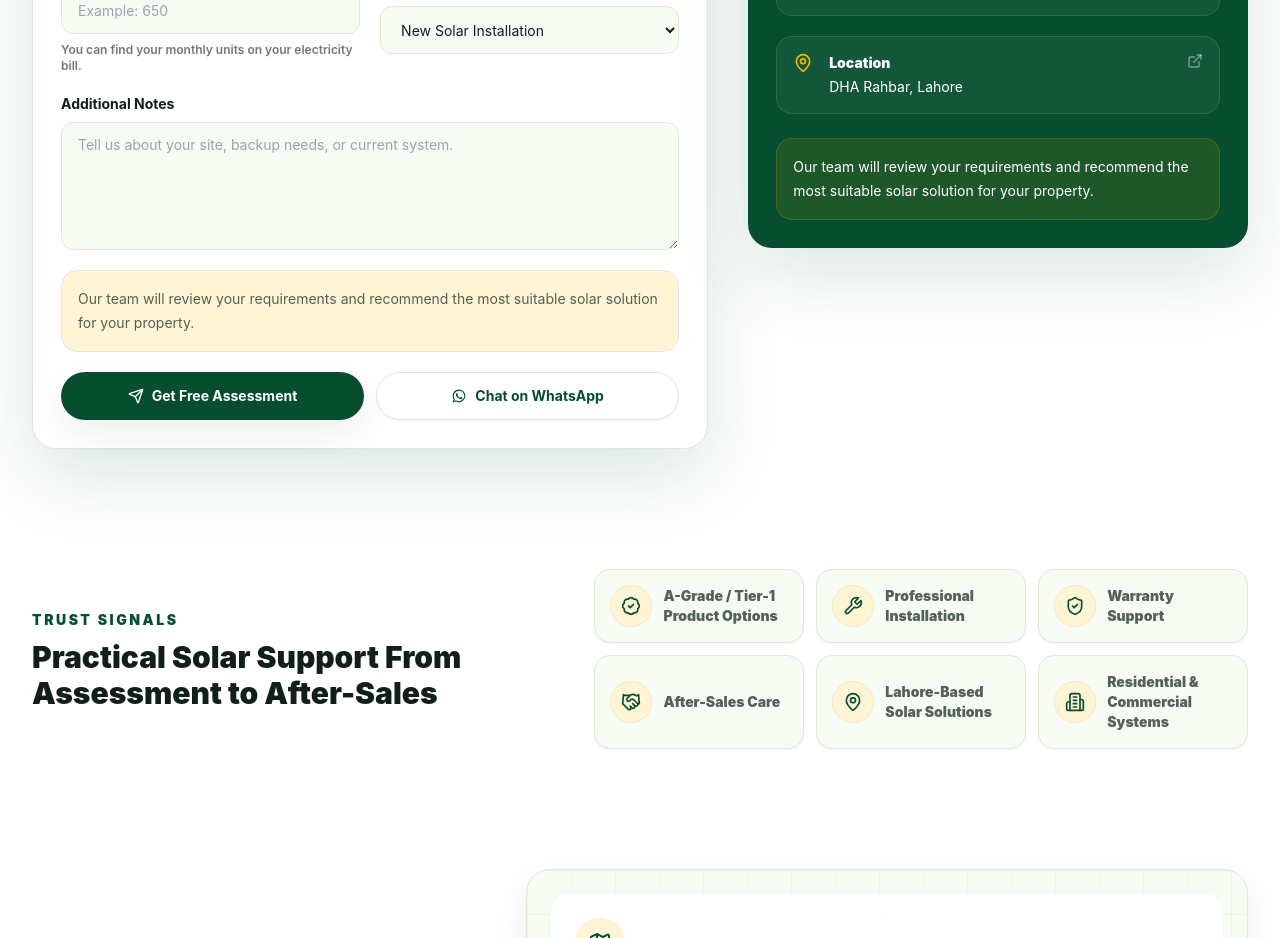
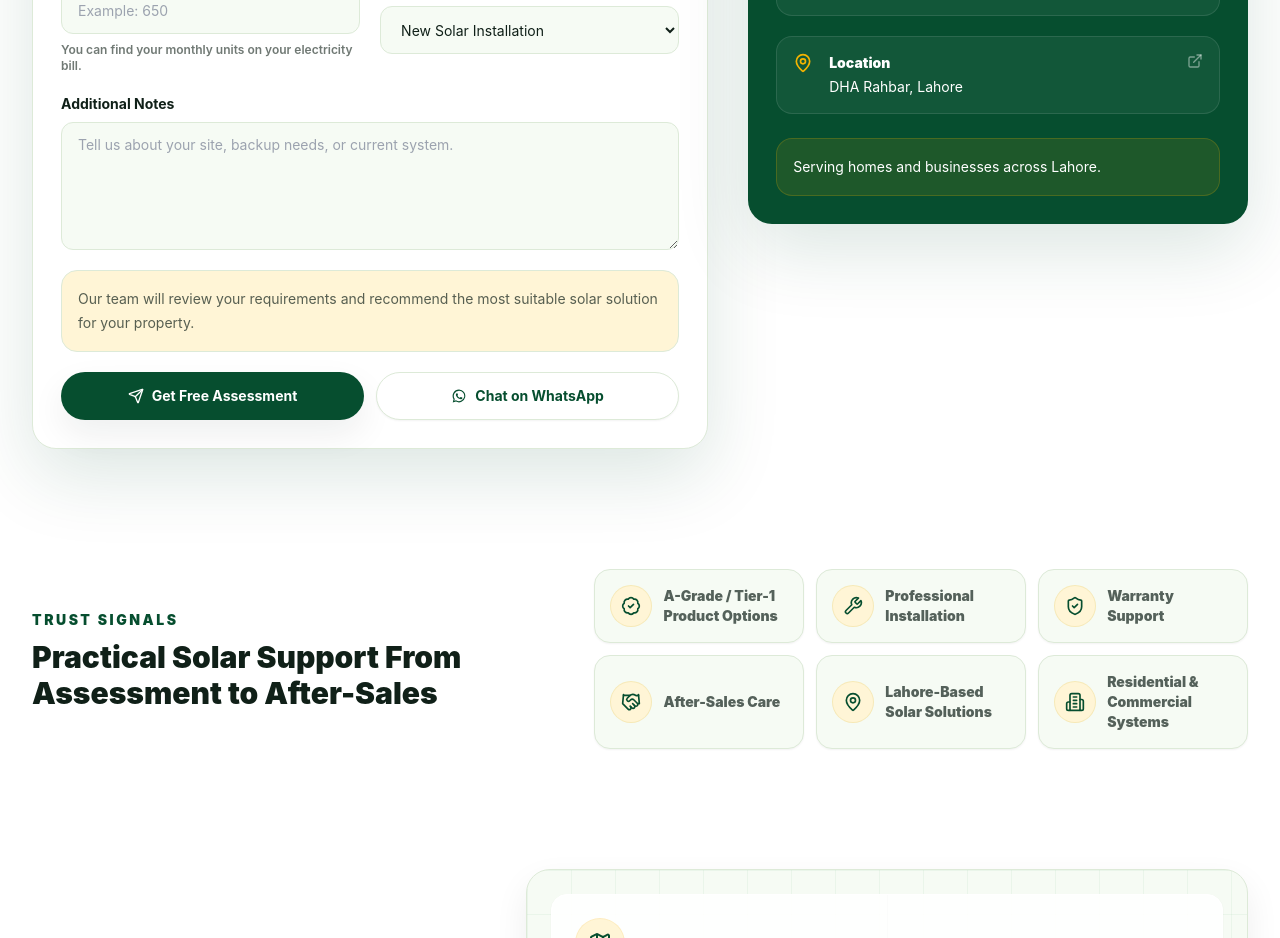
Before and after one commit to lodhihariskhan/forwardsun-technology, a Next.js app: page /contact in a window 1280 px wide. Shown: the part 1160-2098 px from the top of the page. Built offline with nearby package versions, Linux system fonts and the light colour scheme.

Commit message:
Clean up contact form success state

```diff
--- a/app/contact/page.tsx
+++ b/app/contact/page.tsx
@@ -126,8 +126,7 @@ export default function ContactPage() {
               </a>
             </div>
             <p className="mt-6 rounded-2xl border border-solar/20 bg-solar/10 p-4 text-sm leading-6 text-white/78">
-              Our team will review your requirements and recommend the most suitable solar
-              solution for your property.
+              Serving homes and businesses across Lahore.
             </p>
           </aside>
         </div>
--- a/components/ContactForm.tsx
+++ b/components/ContactForm.tsx
@@ -205,10 +205,12 @@ export function ContactForm() {
         />
       </label>
 
+      {status !== "success" ? (
         <p className="rounded-2xl border border-line bg-sunsoft p-4 text-sm leading-6 text-charcoal/70">
           Our team will review your requirements and recommend the most suitable solar solution for
           your property.
         </p>
+      ) : null}
 
       {status === "success" ? (
         <div
@@ -245,6 +247,7 @@ export function ContactForm() {
         </p>
       ) : null}
 
+      {status !== "success" ? (
         <div className="grid gap-3 sm:grid-cols-2">
           <button
             type="submit"
@@ -264,6 +267,7 @@ export function ContactForm() {
             Chat on WhatsApp
           </a>
         </div>
+      ) : null}
     </form>
   );
 }
```
Lines whose indentation alone changed are shown as unchanged.
